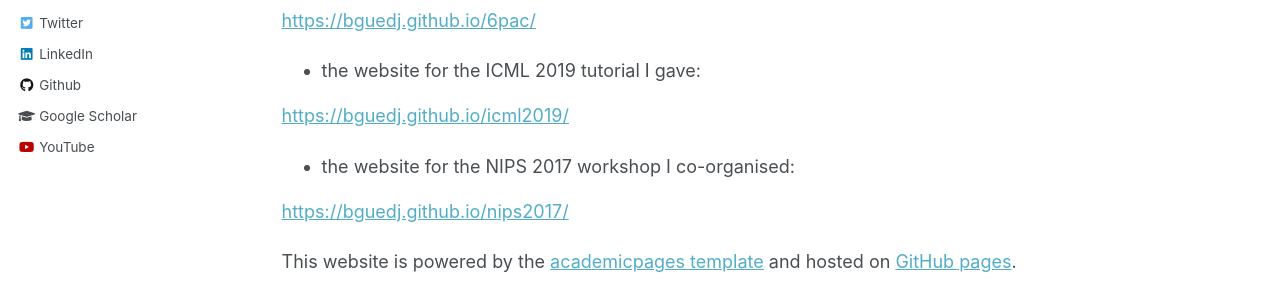
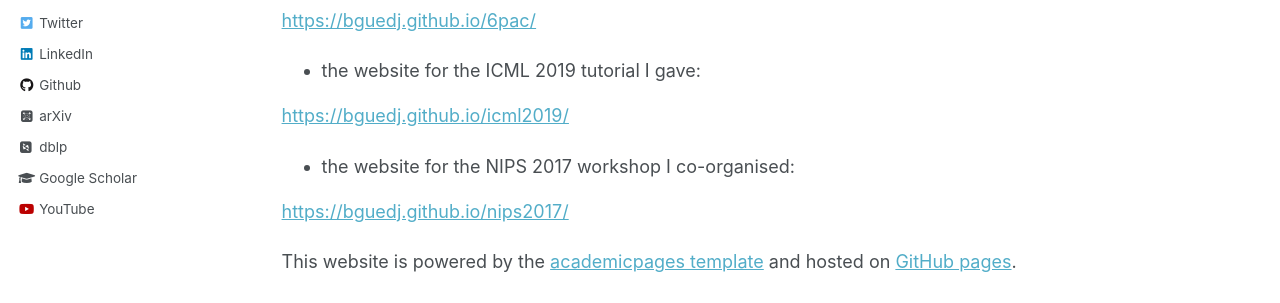
Before and after one commit to bguedj/bguedj.github.io, a Jekyll site: the page built from _pages/about.md, in a window 1280 px wide. Shown: the part 526-829 px from the top of the page. Built offline with Jekyll 4.4.1, drawn with Linux system fonts in a browser that asks for light colours; some web fonts are replaced.

Commit message:
minor fix

```diff
--- a/_includes/author-profile.html
+++ b/_includes/author-profile.html
@@ -97,12 +97,12 @@
       {% if author.vine %}
         <li><a href="https://vine.co/u/{{ author.vine }}"><i class="fab fa-fw fa-vine" aria-hidden="true"></i> Vine</a></li>
       {% endif %}
-      <!-- {% if author.arxiv %}
+      {% if author.arxiv %}
         <li><a href="{{ author.arxiv }}"><i class="ai ai-fw ai-arxiv-square"></i> arXiv</a></li>
-      {% endif %} -->
-      <!-- {% if author.dblp %}
+      {% endif %}
+      {% if author.dblp %}
         <li><a href="{{ author.dblp }}"><i class="ai ai-fw ai-dblp-square"></i> dblp</a></li>
-      {% endif %} -->
+      {% endif %}
       {% if author.googlescholar %}
         <li><a href="{{ author.googlescholar }}"><i class="fas fa-fw fa-graduation-cap"></i> Google Scholar</a></li>
       {% endif %}
```
